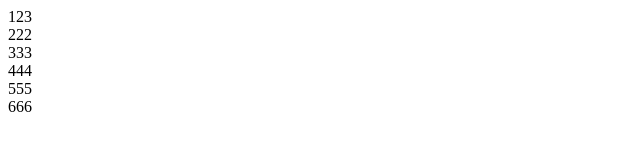
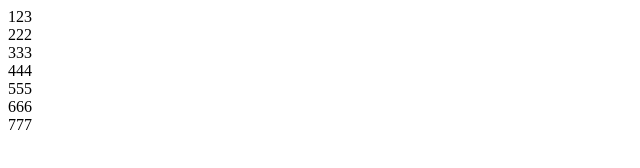
Before and after one commit to StarryHX/test, a plain HTML site: page test.html in a window 1280 px wide. Shown: the full height of the page, 0-640 px from the left. Drawn offline with Linux system fonts and the light colour scheme.

Commit message:
这是ddd创建

```diff
--- a/test.html
+++ b/test.html
@@ -14,6 +14,7 @@
     <div class="box3">444</div>
     <div class="box4">555</div>
     <div class="box5">666</div>
+    <div class="box6">777</div>
     <script>
         // var box=document.querySelector('.box')
         var box=$('.box')
```
